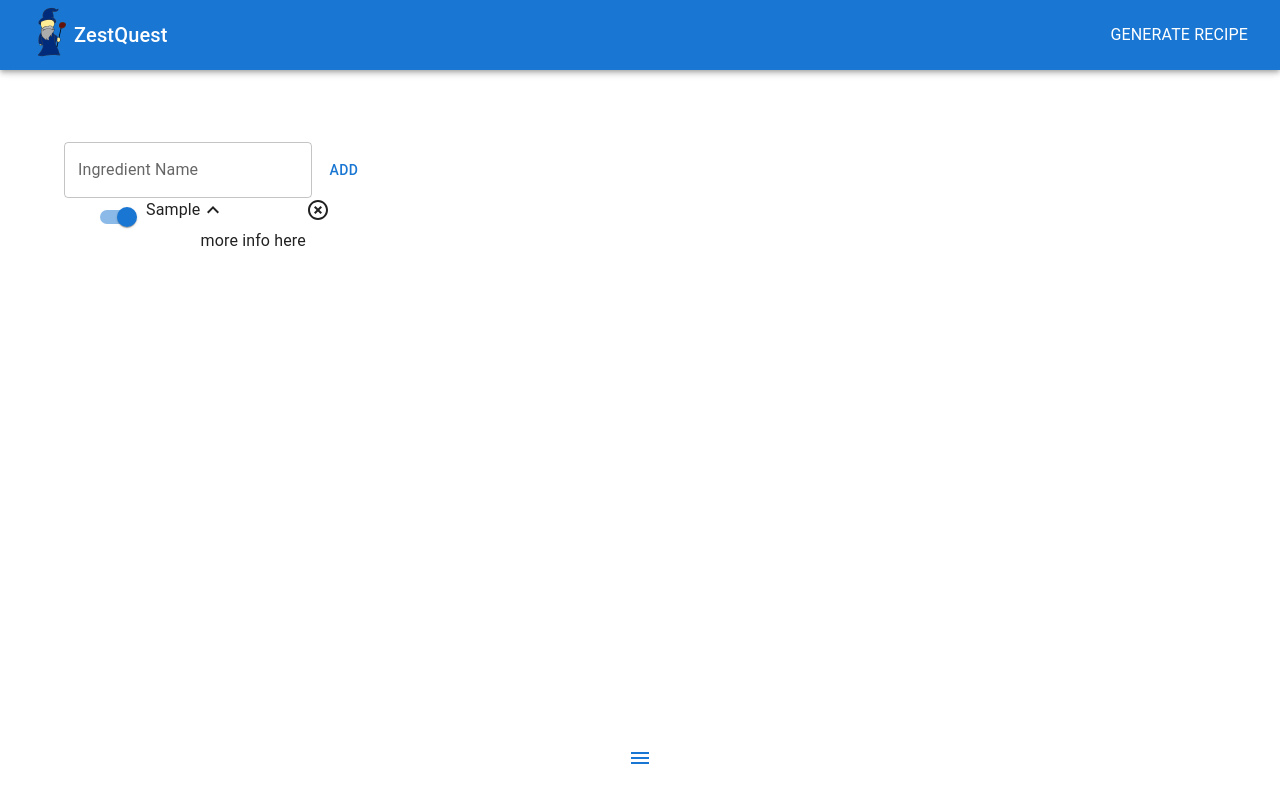
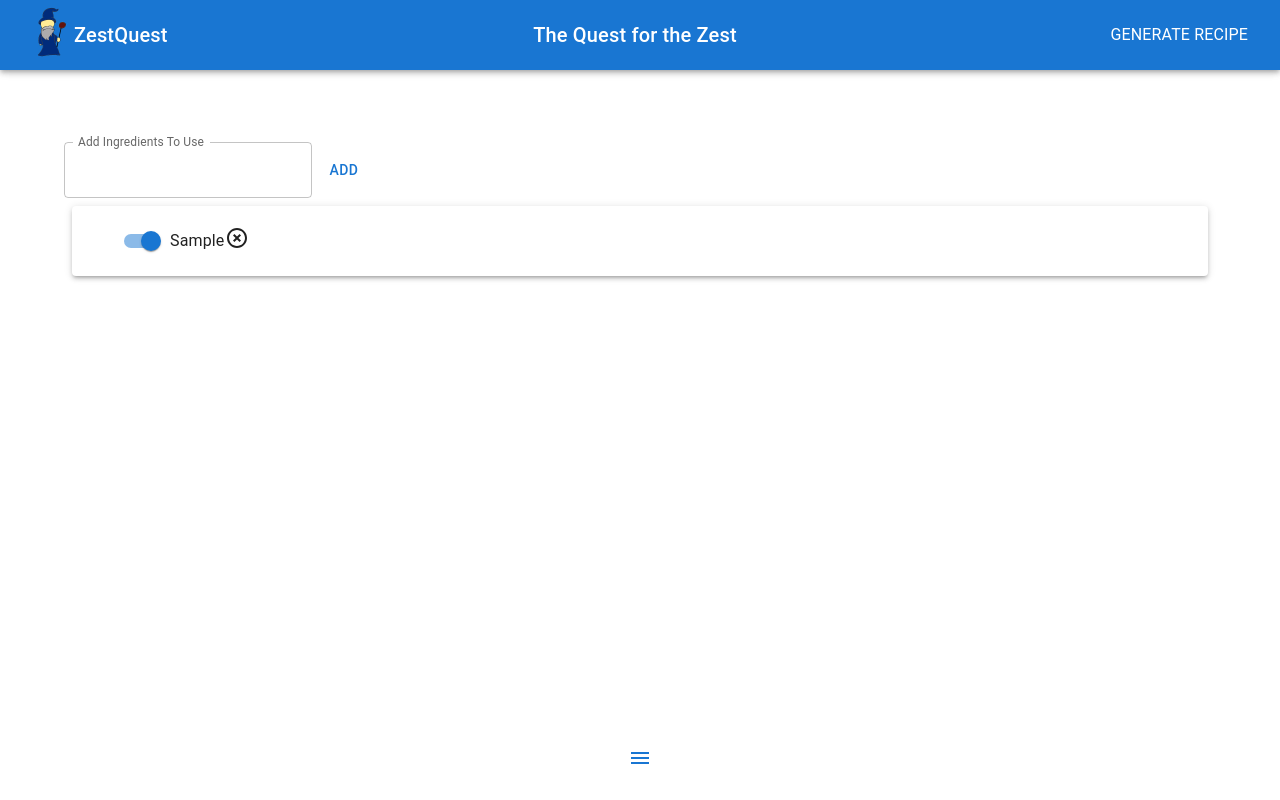
Before and after one commit to MrGreenGaming14/LSU_Fall_2023_Hackathon_OS-Hit, a React (Create React App) app in the folder os-hit/: page / in a window 1280 px wide. Both pictures are taken after typing "Sample" into the empty fields and a click on the button "ADD". Built offline with nearby package versions, Linux system fonts and the light colour scheme.

Commit message:
added text to the middle top nav and

```diff
--- a/os-hit/src/Components/IngredientCard/IngredientCard.tsx
+++ b/os-hit/src/Components/IngredientCard/IngredientCard.tsx
@@ -1,6 +1,4 @@
-import { Container, Grid, Switch, Typography } from '@mui/material'
-import ExpandLessIcon from '@mui/icons-material/ExpandLess';
-import ExpandMoreIcon from '@mui/icons-material/ExpandMore';
+import {Container, Grid, Switch, Typography, Paper } from '@mui/material'
 import HighlightOffIcon from '@mui/icons-material/HighlightOff';
 import React, { useState } from 'react'
 
@@ -14,44 +12,29 @@ interface Props {
   }
 
   function IngredientCard(props: Props) {
-    // Initialize moreInfo state to true for the Switch to be toggled on by default
-    const [moreInfo, setMoreInfo] = useState<boolean>(true);
+    const [moreInfo, setMoreInfo] = useState<boolean>(false);
+    const handleSwitch = () => {}; // TODO: handle toggle on and off state
 
-    const handleSwitch = () => {
-        setMoreInfo(!moreInfo);
-    };
+    // Define a custom background color for each card
+    const cardBackgroundColor = moreInfo ? '#B7B7B7' : '#fff';
 
     return (
+      <Paper elevation={3} style={{ backgroundColor: cardBackgroundColor, padding: '16px', margin: '8px' }}>
         <Container>
-            <Grid container>
+          <Grid container alignItems="center">
             <Grid item>
-                    <Switch checked={moreInfo} onChange={handleSwitch} />
+              <Switch defaultChecked={props.toggled} onChange={handleSwitch} />
             </Grid>
             <Grid item>
-                    <Typography>
-                        {props.name}
-                    </Typography>
-                </Grid>
-                <Grid item>
-                    {moreInfo ?
-                        <div>
-                            <div onClick={() => setMoreInfo(!moreInfo)}>
-                                <ExpandLessIcon />
-                            </div>
-                            <div>more info here</div>
-                        </div>
-                        :
-                        <div onClick={() => setMoreInfo(!moreInfo)}>
-                            <ExpandMoreIcon />
-                        </div>
-                    }
+              <Typography>{props.name}</Typography>
             </Grid>
             <Grid item>
               <HighlightOffIcon onClick={() => props.handleDelete(props.name)} />
             </Grid>
           </Grid>
         </Container>
-    )
+      </Paper>
+    );
   }
 
   export default IngredientCard;
--- a/os-hit/src/Components/IngredientsView/IngredientsView.tsx
+++ b/os-hit/src/Components/IngredientsView/IngredientsView.tsx
@@ -1,71 +1,63 @@
-import React, { useState, FormEvent } from 'react';
-import { Grid, Container, Typography, Button, TextField } from '@mui/material';
+import { Grid, Container, Typography, Button, TextField } from '@mui/material'
+import React, { useState } from 'react'
 import IngredientCard from '../IngredientCard/IngredientCard';
 
-interface Ingredient {
-  name: string;
-  calories?: number;
-  protein?: number;
-  info?: string;
-}
+function IngredientsView() {
+    const [ingredientAdd, setIngredientAdd] = useState<any | null>();
+    const [ingredientList, setIngredientList] = useState<any>([]);
 
-function IngredientsView() {
-  const [ingredientInput, setIngredientInput] = useState<string>('');
-  const [ingredientList, setIngredientList] = useState<Ingredient[]>([]);
 
-  const handleInputChange = (e: React.ChangeEvent<HTMLInputElement>) => {
-    setIngredientInput(e.target.value);
+
+    const handleSubmit = (e: React.FormEvent) => {
+        e.preventDefault();
+
+        const input = ingredientAdd.trim(); // Trim leading and trailing whitespace
+        if (input !== '') {
+          const build = {
+            value: input,
+            toggled: true,
           };
-
-  const handleSubmit = (e: FormEvent) => {
-    e.preventDefault(); // Prevent the form from submitting and reloading the page
-
-    if (ingredientInput.trim() !== '') {
-      const newIngredient: Ingredient = {
-        name: ingredientInput,
-        // Add more properties for custom ingredients here if needed
-      };
-
-      setIngredientList([...ingredientList, newIngredient]);
-      setIngredientInput('');
+          const temp = ingredientList.concat(build);
+          setIngredientList(temp);
+          setIngredientAdd('');
         }
       };
 
     const handleDelete = (toDel: string) => {
-    const updatedIngredients = ingredientList.filter((ingredient) => ingredient.name !== toDel);
-    setIngredientList(updatedIngredients);
-  };
+        console.log(toDel);
+        let tempArr = [...ingredientList];
+        const tempIndex = tempArr.indexOf(tempArr.find((o: any) => o.value === toDel));
+        console.log(tempIndex, tempArr);
+        tempArr.splice(tempIndex, 1);
+        setIngredientList(tempArr);
+    }
 
     return (
         <Container>
-      <form onSubmit={handleSubmit}>
-        <Grid container flexDirection={'column'}>
-          <Grid container flexDirection={'row'}>
+            <Grid container flexDirection={"column"}>
+
+                <form>
+                    <Grid container flexDirection={"row"}>
                         <Grid item>
-              <TextField
-                label="Ingredient Name"
-                variant="outlined"
-                value={ingredientInput}
-                onChange={handleInputChange}
-              />
+                            <TextField id="input" name="input" label="Add Ingredients To Use" variant="outlined" value={ingredientAdd} onChange={(e)=> setIngredientAdd(e.target?.form?.input?.value)} />
                         </Grid>
-            <Button type="submit">Add</Button>
-          </Grid>
+                        <Button type="submit" onClick={handleSubmit}>
+                            Add
+                        </Button>
                     </Grid>
                 </form>
 
+
                 <Grid item>
-        {ingredientList.map((ingredient) => {
+                    {ingredientList.map((ingredient: any) => {
                         return (
-            <IngredientCard
-                  key={ingredient.name}
-                  name={ingredient.name}
-                  handleDelete={handleDelete} calories={0} protein={0} moreInfo={[]} toggled={false}            />
-          );
+                            <IngredientCard key={ingredient.name} name={ingredient.value} toggled={ingredient.toggled} handleDelete={handleDelete} calories={0} protein={0} moreInfo={[]} />
+                        )
                     })}
                 </Grid>
-    </Container>
-  );
+            </Grid>
+        </Container >
+    )
 }
 
-export default IngredientsView;
+export default IngredientsView
--- a/os-hit/src/Components/TopNav/TopNav.tsx
+++ b/os-hit/src/Components/TopNav/TopNav.tsx
@@ -1,12 +1,7 @@
 import {
-  Button, Container, Grid, Link, Typography, AppBar, Box, Toolbar, IconButton,
-  Menu, Avatar, Tooltip, MenuItem, List, ListItem, ListItemButton, ListItemText,
-  Divider, CssBaseline, Drawer
-} from '@mui/material'
-import MenuIcon from '@mui/icons-material/Menu';
+  Button, Link, Typography, AppBar, Box, Toolbar, CssBaseline} from '@mui/material'
 import React, { useEffect, useState } from 'react'
 import logo from "./zestquest.png";
-import { styled } from '@mui/system';
 import { useLocation } from 'react-router';
 
 const GenRecipeButton = () => {
@@ -31,13 +26,8 @@ const EditIngButton = () => {
 }
 
 interface Props {
-  /**
-   * Injected by the documentation to work in an iframe.
-   * You won't need it on your project.
-   */
   window?: () => Window;
 }
-
 
 const drawerWidth = 240;
 
@@ -56,33 +46,13 @@ export default function DrawerAppBar(props: Props) {
     else if (page === '/recipe') setDisplayButton(<EditIngButton />);
   }, [])
 
-  const drawer = (
-    <Box onClick={handleDrawerToggle} sx={{ textAlign: 'center' }}>
-
-      <Divider />
-
-      {displayButton}
-
-    </Box>
-  );
-
   const container = window !== undefined ? () => window().document.body : undefined;
-
 
   return (
     <Box sx={{ display: 'flex' }}>
       <CssBaseline />
       <AppBar component="nav">
         <Toolbar>
-          <IconButton
-            color="inherit"
-            aria-label="open drawer"
-            edge="start"
-            onClick={handleDrawerToggle}
-            sx={{ mr: 2, display: { sm: 'none' } }}
-          >
-            <MenuIcon />
-          </IconButton>
           <img src={logo} alt="Logo" />
           <Typography
             variant="h6"
@@ -91,33 +61,21 @@ export default function DrawerAppBar(props: Props) {
           >
             ZestQuest
           </Typography>
+          <Typography
+            variant="h6"
+            component="div"
+            sx={{ flexGrow: 1, display: { xs: 'none', sm: 'block' } }}
+          >
+            The Quest for the Zest
+          </Typography>
+
           <Box sx={{ display: { xs: 'none', sm: 'block' } }}>
             {displayButton}
           </Box>
         </Toolbar>
       </AppBar>
-      <nav>
-        <Drawer
-          container={container}
-          variant="temporary"
-          open={mobileOpen}
-          onClose={handleDrawerToggle}
-          ModalProps={{
-            keepMounted: true, // Better open performance on mobile.
-          }}
-          sx={{
-            display: { xs: 'block', sm: 'none' },
-            '& .MuiDrawer-paper': { boxSizing: 'border-box', width: drawerWidth },
-          }}
-        >
-          {drawer}
-        </Drawer>
-      </nav>
       <Box component="main" sx={{ p: 3 }}>
         <Toolbar />
-        <Typography>
-
-        </Typography>
       </Box>
     </Box>
   );
```
Lines whose indentation alone changed are shown as unchanged.
